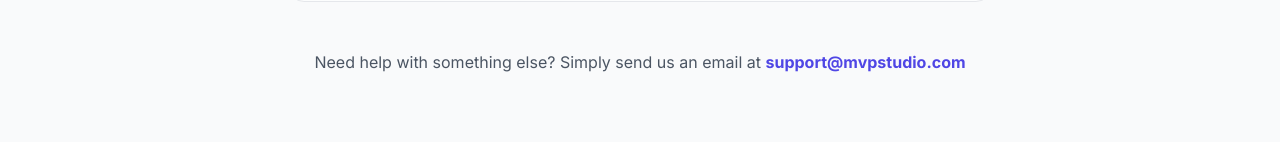
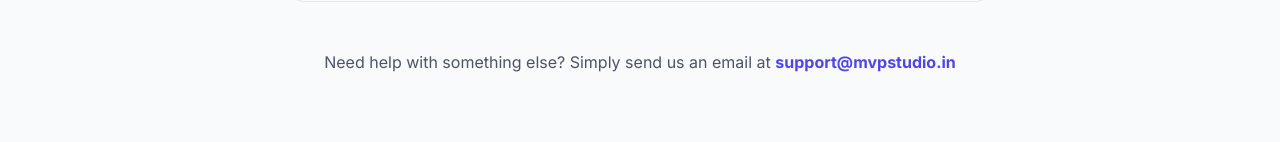
Before and after one commit to abhishekxdev/mvpnextjs, a Next.js app: page / in a window 1280 px wide. Shown: the part 7594-7736 px from the top of the page. Built offline with nearby package versions, Linux system fonts and the light colour scheme; a web font is replaced by a local one.

Commit message:
Update FAQ.tsx

```diff
--- a/src/components/FAQ.tsx
+++ b/src/components/FAQ.tsx
@@ -121,8 +121,8 @@ const FAQ = () => {
           className="text-center text-gray-600 mt-12"
         >
           Need help with something else? Simply send us an email at{' '}
-          <a href="mailto:support@mvpstudio.com" className="font-bold text-indigo-600 hover:text-indigo-500 transition-colors">
-            support@mvpstudio.com
+          <a href="mailto:support@mvpstudio.in" className="font-bold text-indigo-600 hover:text-indigo-500 transition-colors">
+            support@mvpstudio.in
           </a>
         </motion.p>
       </div>
```
